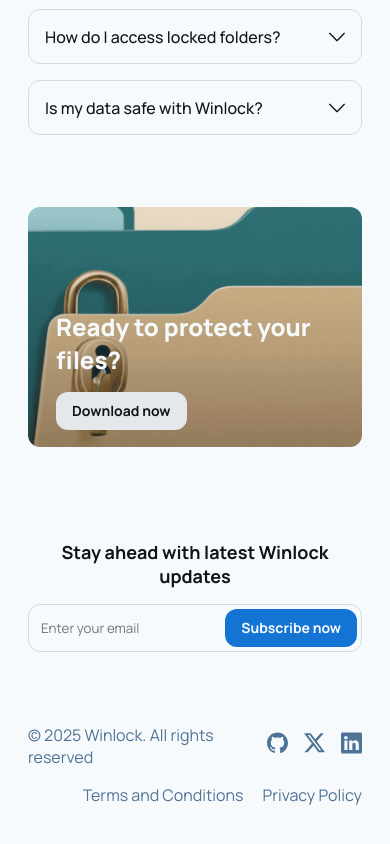
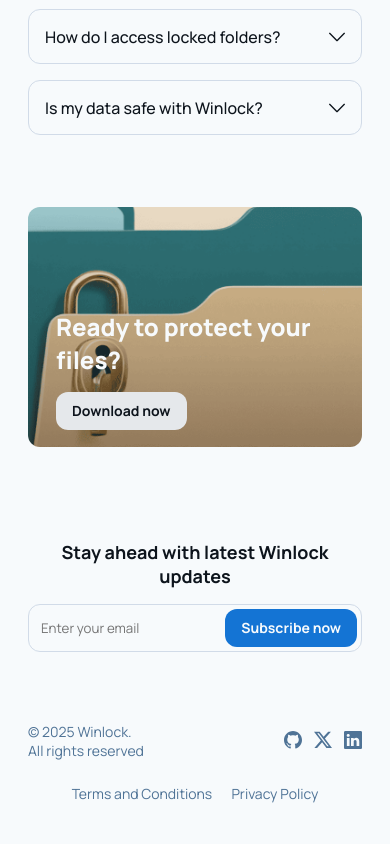
Before and after one commit to akash-singh8/winlock-web, a Next.js app: page / in a window 390 px wide. Shown: the part 3128-3972 px from the top of the page. Built offline with nearby package versions, Linux system fonts and the light colour scheme; no server answers.

Commit message:
footer: make responsive

```diff
--- a/src/styles/footer.module.scss
+++ b/src/styles/footer.module.scss
@@ -4,7 +4,12 @@
 
 .details {
   display: flex;
+  align-items: center;
   justify-content: space-between;
+
+  p {
+    margin-top: -2px;
+  }
 }
 
 .socials {
@@ -26,10 +31,34 @@
 .links {
   display: flex;
   gap: 1.2rem;
-  margin-top: 1rem;
+  margin-top: 1.5rem;
   justify-content: flex-end;
 
   a:hover {
     text-decoration: underline;
   }
 }
+
+@media (max-width: 580px) {
+  .footer {
+    font-size: 14px;
+  }
+
+  .socials {
+    gap: 0.75rem;
+
+    img {
+      width: 18px;
+    }
+  }
+
+  .links {
+    justify-content: center;
+  }
+}
+
+@media (max-width: 440px) {
+  .details p {
+    width: 116px;
+  }
+}
```
